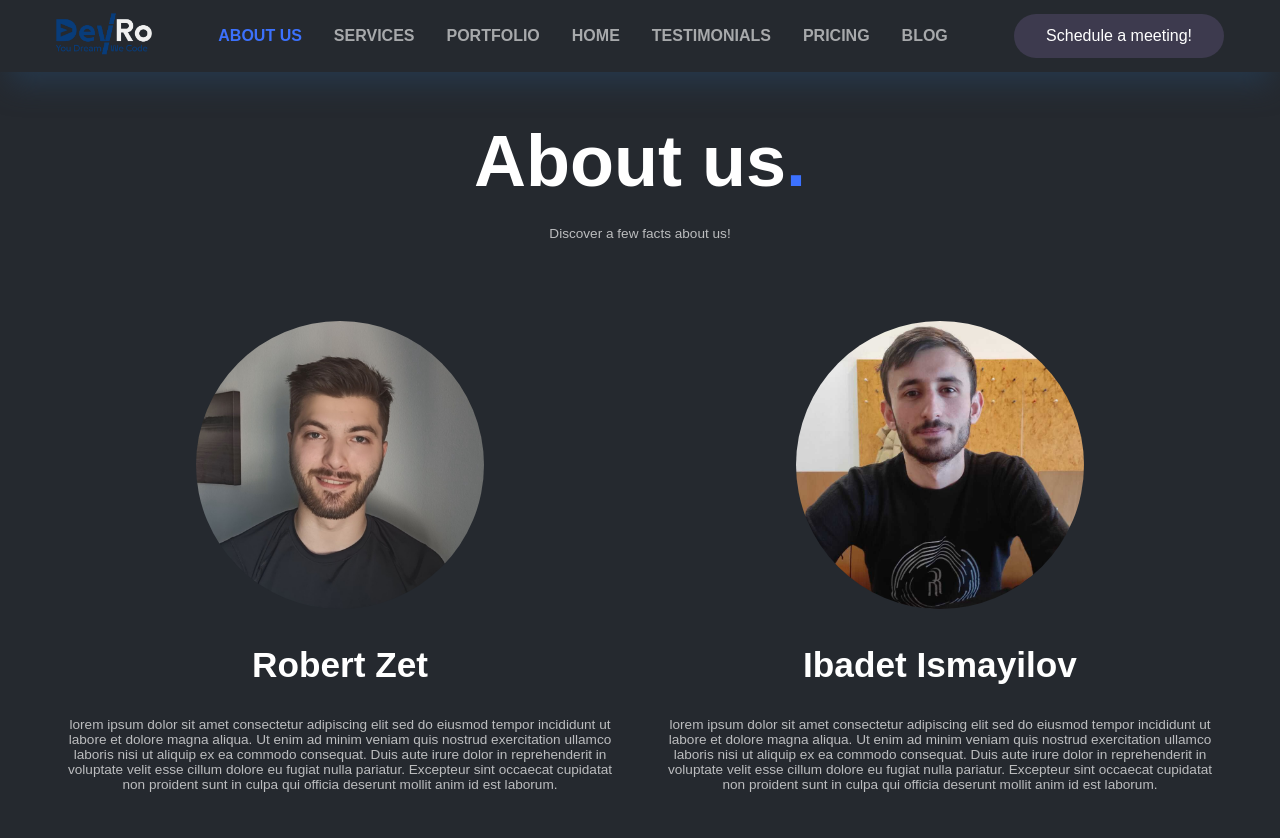
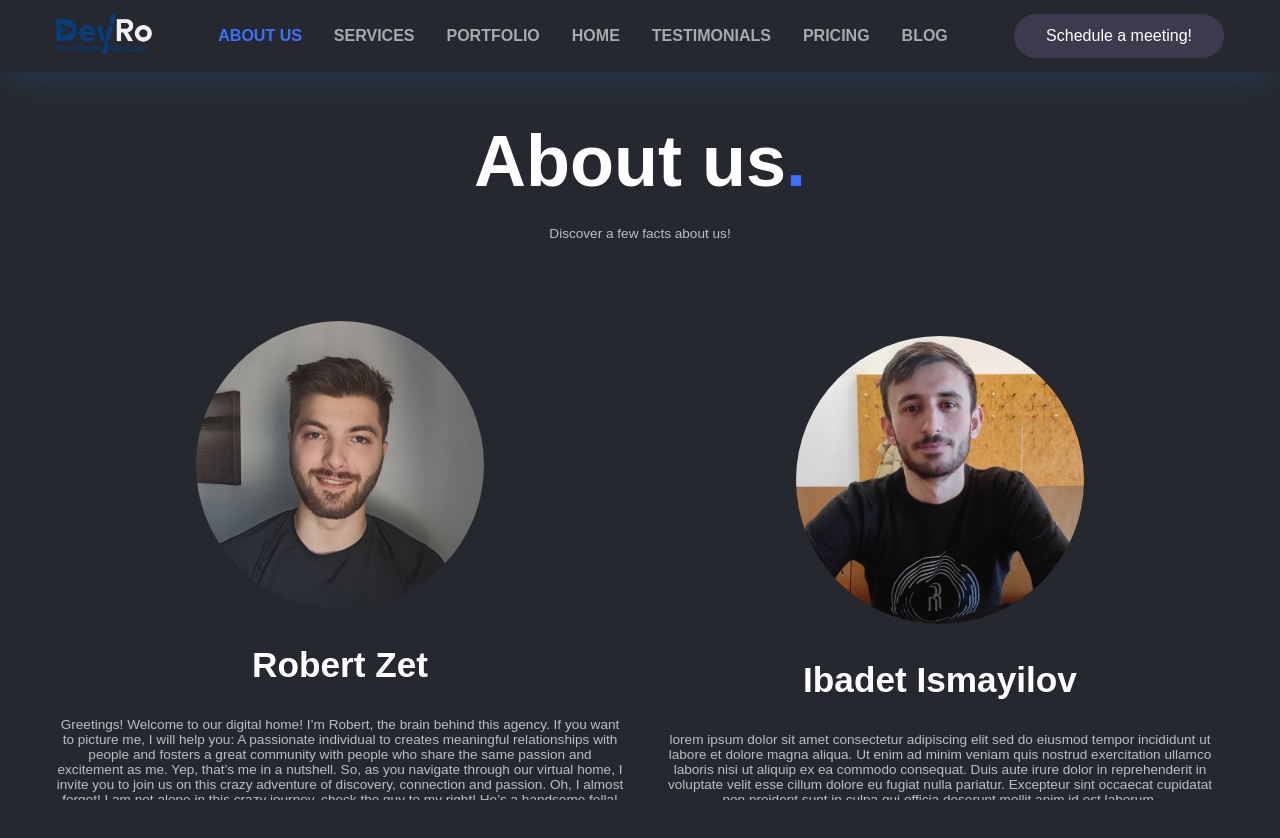
Before and after one commit to Ibadet02/Frontend-agency-website, a React (Vite) app: page /about-us in a window 1280 px wide. Shown: the top 838 px of the page. Built offline with nearby package versions, Linux system fonts and the light colour scheme.

Commit message:
added Rober's text to About us

```diff
--- a/src/pages/About/index.tsx
+++ b/src/pages/About/index.tsx
@@ -26,7 +26,13 @@ const About = () => {
             <Reveal withSlide>
               <h2 className="name">Robert Zet</h2>
             </Reveal>
-            <MainDescription text="lorem ipsum dolor sit amet consectetur adipiscing elit sed do eiusmod tempor incididunt ut labore et dolore magna aliqua. Ut enim ad minim veniam quis nostrud exercitation ullamco laboris nisi ut aliquip ex ea commodo consequat. Duis aute irure dolor in reprehenderit in voluptate velit esse cillum dolore eu fugiat nulla pariatur. Excepteur sint occaecat cupidatat non proident sunt in culpa qui officia deserunt mollit anim id est laborum." />
+            <MainDescription
+              text="Greetings! Welcome to our digital home! I’m Robert, the brain behind this agency.
+              If you want to picture me, I will help you: A passionate individual to creates meaningful relationships with people and fosters a great community with people who share the same passion and excitement as me. Yep, that’s me in a nutshell.
+              So, as you navigate through our virtual home, I invite you to join us on this crazy adventure of discovery, connection and passion.
+              Oh, I almost forgot! I am not alone in this crazy journey, check the guy to my right! He’s a handsome fella!
+              Cheers, mate!"
+            />
           </div>
           <div className="info-frame">
             {/* <Image {...secondImageProps} /> */}
```
